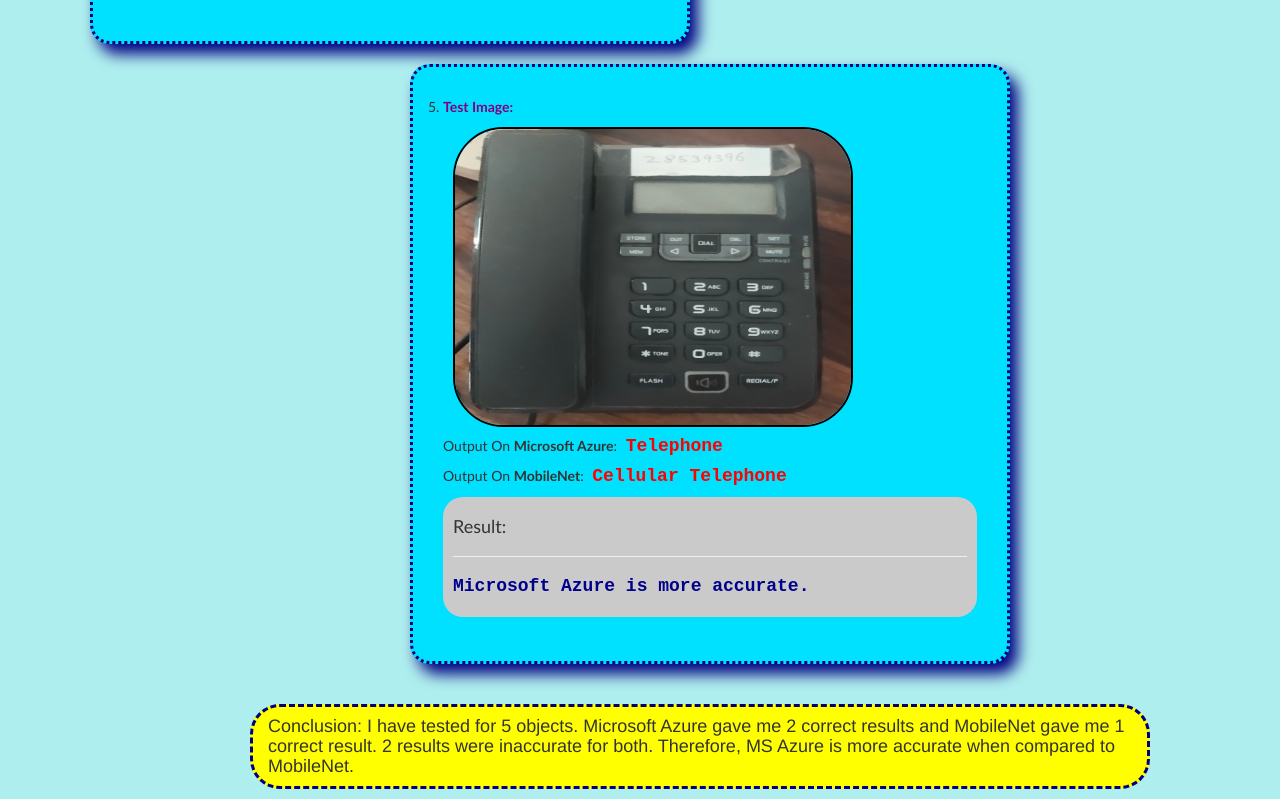
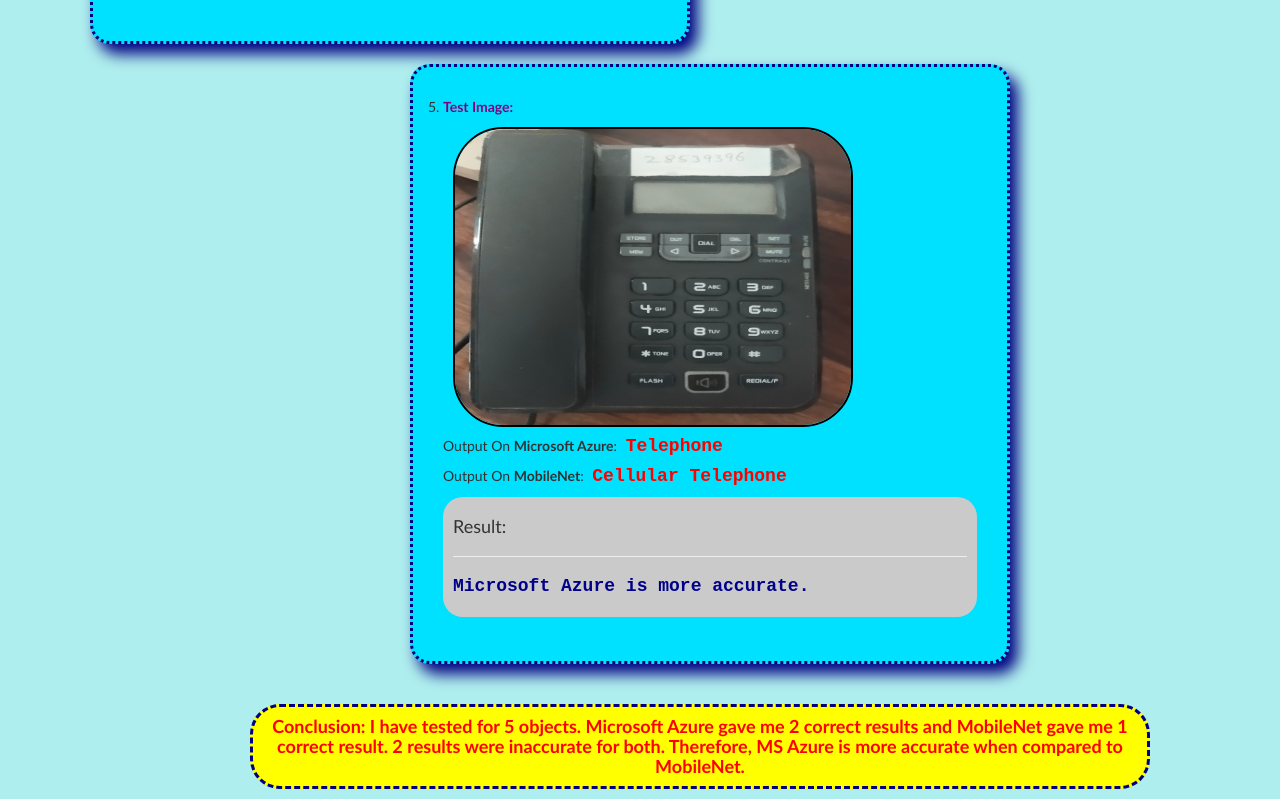
Before and after one commit to madhugithub123778/Project-110, a plain HTML site: page index.html in a window 1280 px wide. Shown: the part 2566-3365 px from the top of the page. Drawn offline with nearby package versions, Linux system fonts and the light colour scheme; a script that the page names is missing.

Commit message:
Update style.css

```diff
--- a/style.css
+++ b/style.css
@@ -48,3 +48,8 @@ background-color: rgb(202, 202, 202);padding: 10px;border-radius: 20px;
 background-color: yellow;margin-left: 250px ;width: 900px;margin-top: 40px;margin-bottom: 10px;border-radius: 30px;border: 3px dashed navy;
 
 }
+
+.final h4{
+font-family: 'Trebuchet MS';text-align: center;color: red; font-weight: bold;
+
+}
```
